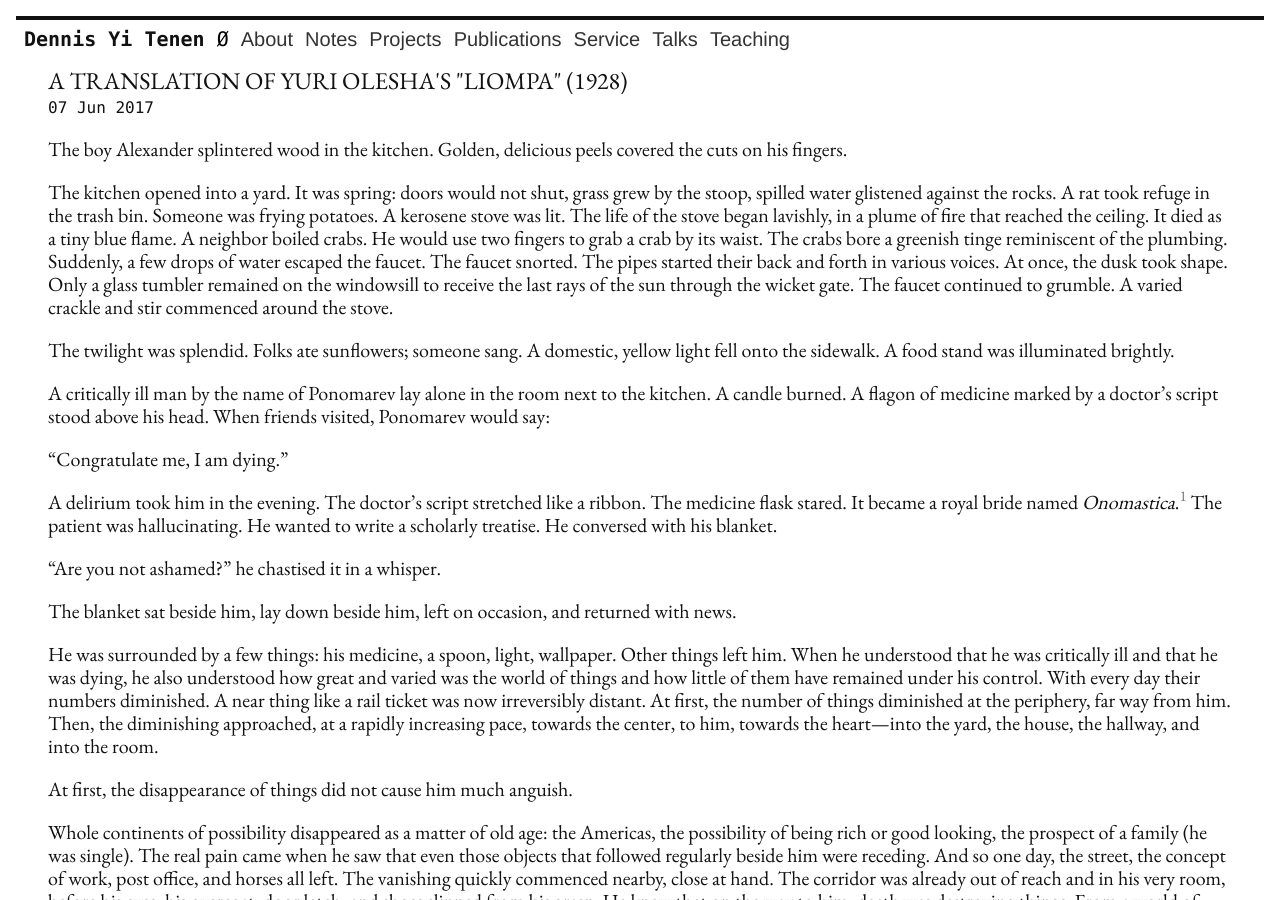
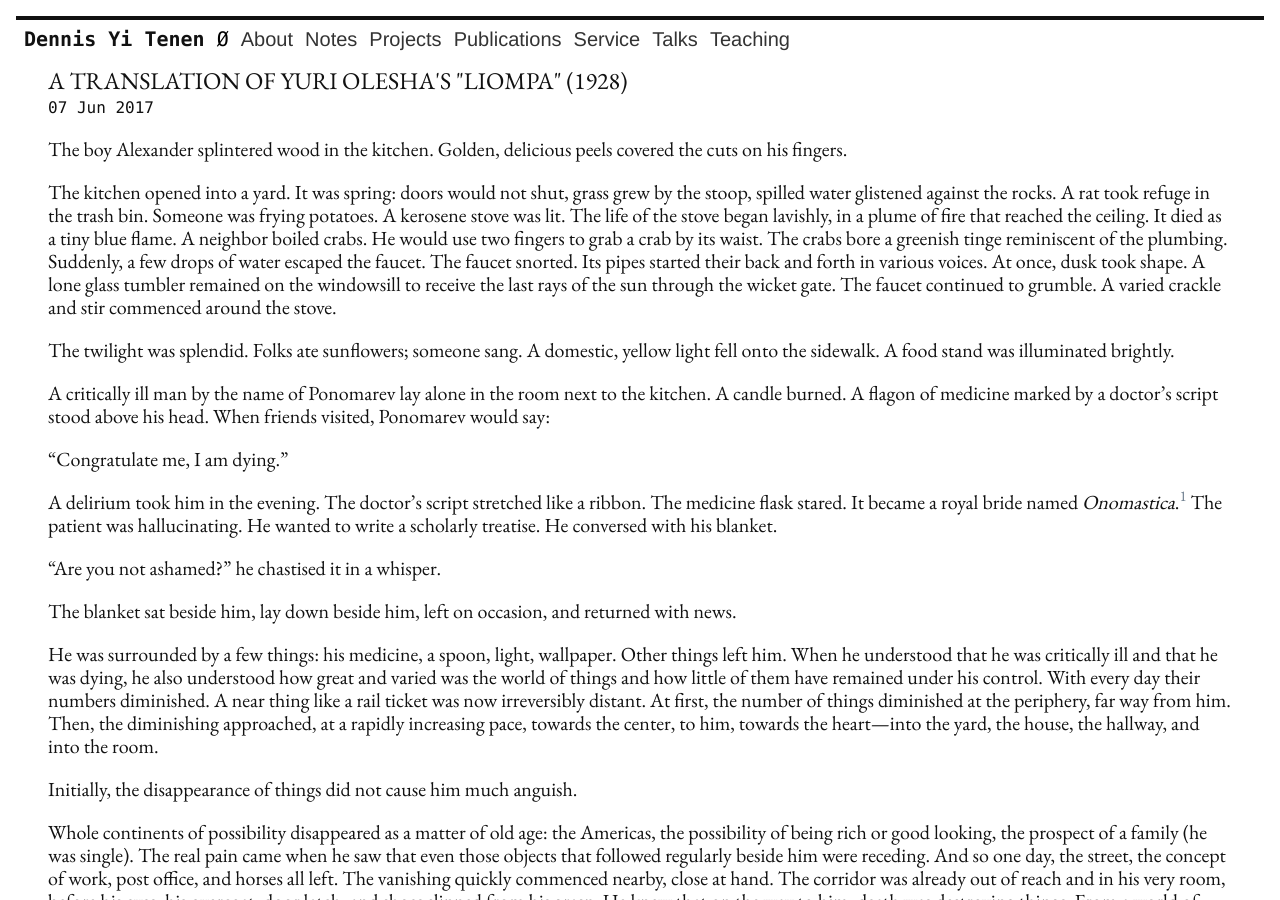
Before and after one commit to denten/denten.github.io, a Jekyll site: the page built from _posts/2017-06-07-liompa.md, in a window 1280 px wide and 900 px high. Built offline with Jekyll 4.4.1, drawn with Linux system fonts in a browser that asks for light colours; nearby versions of some CDN libraries; library files that are not in the unit come from our copies; some of the changed text lies outside the part shown.

Commit message:
liompa translation

```diff
--- a/_posts/2017-06-07-liompa.md
+++ b/_posts/2017-06-07-liompa.md
@@ -19,9 +19,9 @@ lit. The life of the stove began lavishly, in a plume of fire that reached the
 ceiling. It died as a tiny blue flame. A neighbor boiled crabs. He would use
 two fingers to grab a crab by its waist. The crabs bore a greenish tinge
 reminiscent of the plumbing. Suddenly, a few drops of water escaped the
-faucet. The faucet snorted. The pipes started their back and forth in various
-voices. At once, the dusk took shape. Only a glass tumbler remained on the
-windowsill to receive the last rays of the sun through the wicket gate. The
+faucet. The faucet snorted. Its pipes started their back and forth in various
+voices. At once, dusk took shape. A lone glass tumbler remained on the
+windowsill to receive the last rays of the sun through the wicket gate.  The
 faucet continued to grumble. A varied crackle and stir commenced around the
 stove.
 
@@ -54,7 +54,7 @@ from him. Then, the diminishing approached, at a rapidly increasing pace,
 towards the center, to him, towards the heart---into the yard, the house, the
 hallway, and into the room.
 
-At first, the disappearance of things did not cause him much anguish.
+Initially, the disappearance of things did not cause him much anguish.
 
 Whole continents of possibility disappeared as a matter of old age: the
 Americas, the possibility of being rich or good looking, the prospect of a
```
Also changed, not shown: other parts of _posts/2017-06-07-liompa.md (+12 -9 lines).
